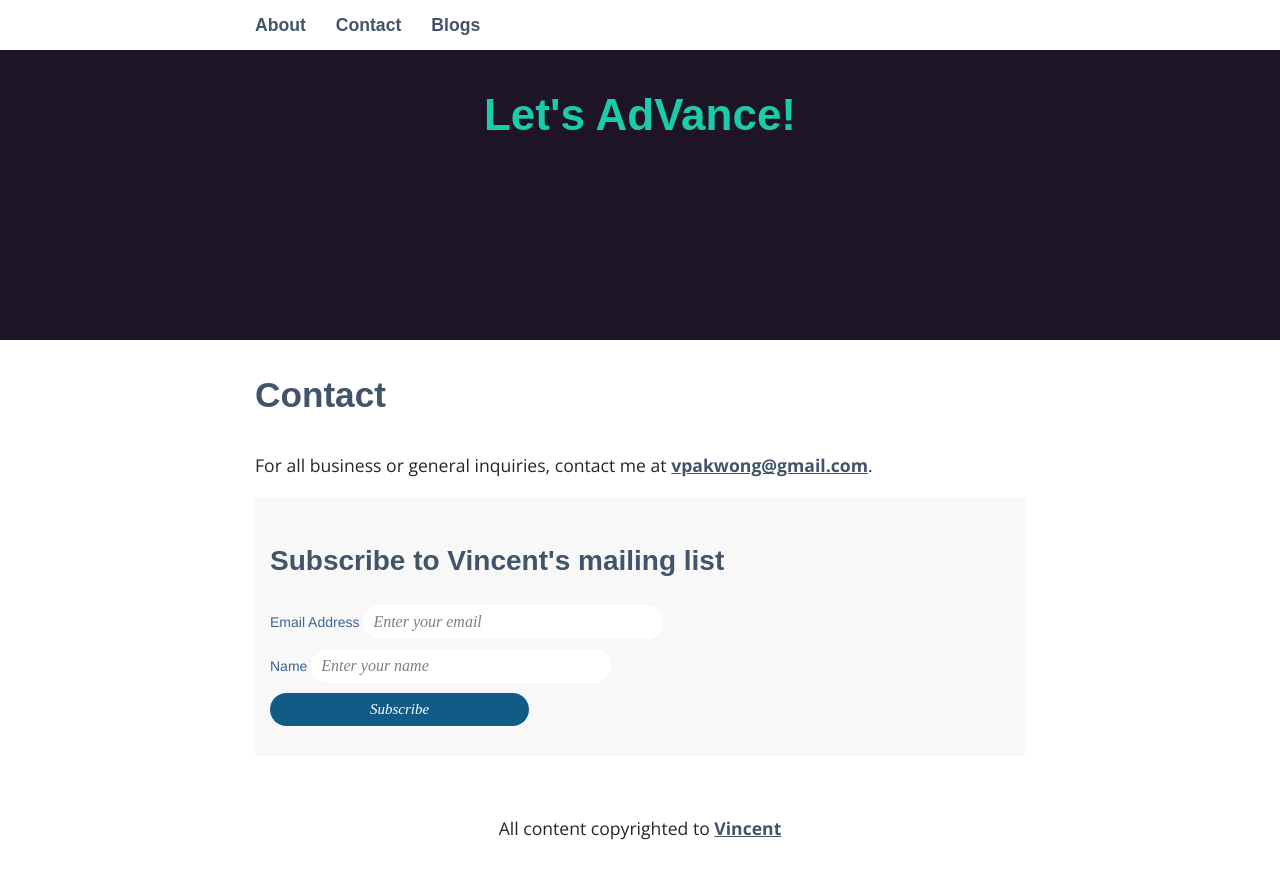
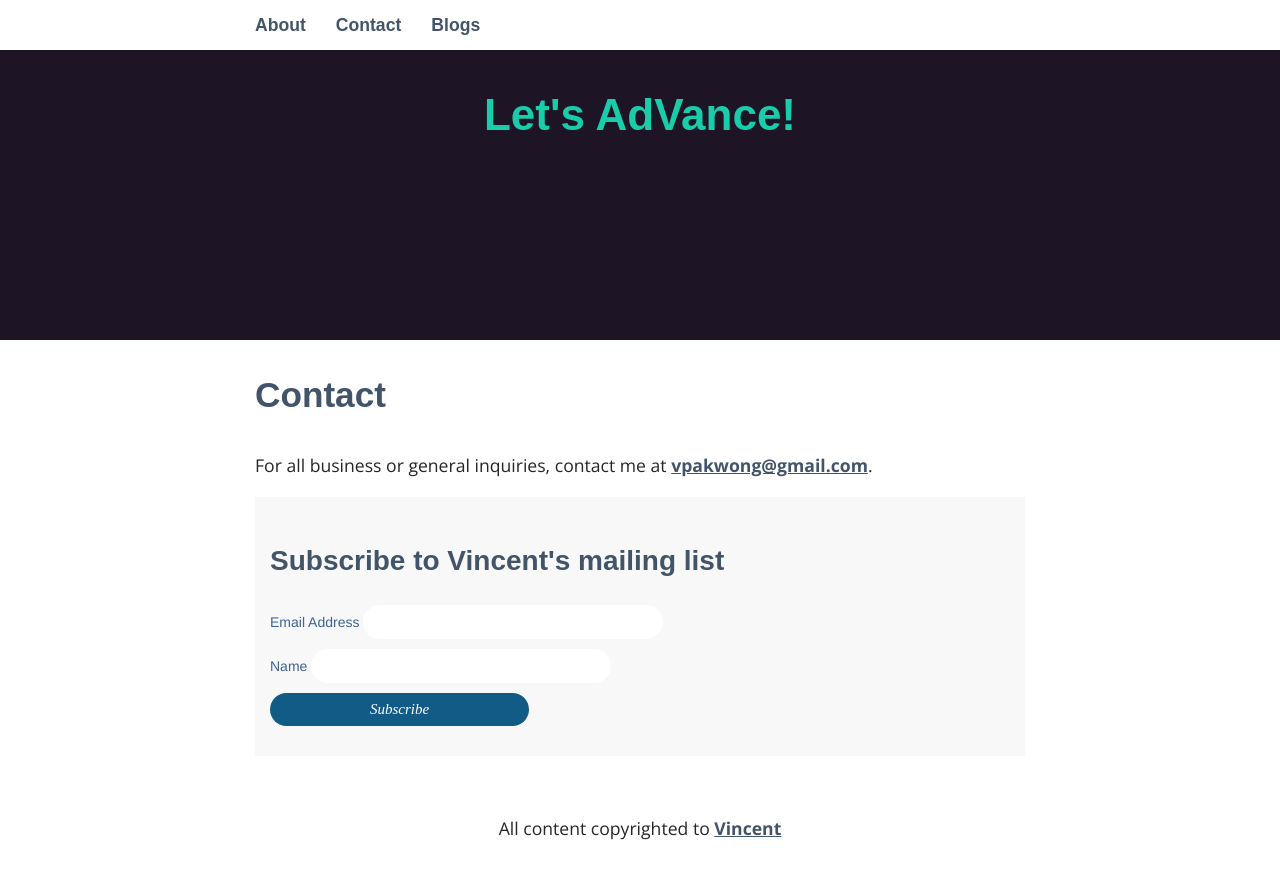
Before and after one commit to vincetallica/vincetallica.github.io, a Jekyll site: the page built from _pages/contact.md, in a window 1280 px wide and 900 px high, scrolled down 160 px. Shown: the top 879 px of the window. Built offline with Jekyll 4.4.1, drawn with Linux system fonts in a browser that asks for light colours; some web fonts are replaced; comment, search, counter and statistics services are not loaded.

Commit message:
subscription form

```diff
--- a/_includes/subscription-form.html
+++ b/_includes/subscription-form.html
@@ -7,7 +7,7 @@
   #mc_embed_signup input {
       border: medium none;
       color: gray;
-      font-family: code;
+      font-family: times new roman;
       font-size: 16px;
       font-style: italic;
       margin-bottom: 10px;
@@ -37,11 +37,11 @@
   	<h2>Subscribe to Vincent's mailing list</h2>
   <div class="mc-field-group">
   	<label for="mce-EMAIL"> Email Address </label>
-  	<input type="email" size="30" value="Enter your email" name="EMAIL" class="required email" id="mce-EMAIL">
+  	<input type="email" size="30" name="EMAIL" class="required email" id="mce-EMAIL">
   </div>
   <div class="mc-field-group">
   	<label for="mce-FNAME"> Name </label>
-  	<input type="text" size="30" value="Enter your name" name="FNAME" class="" id="mce-FNAME">
+  	<input type="text" size="30" name="FNAME" class="" id="mce-FNAME">
   </div>
   	<div id="mce-responses" class="clear">
   		<div class="response" id="mce-error-response" style="display:none"></div>
```
